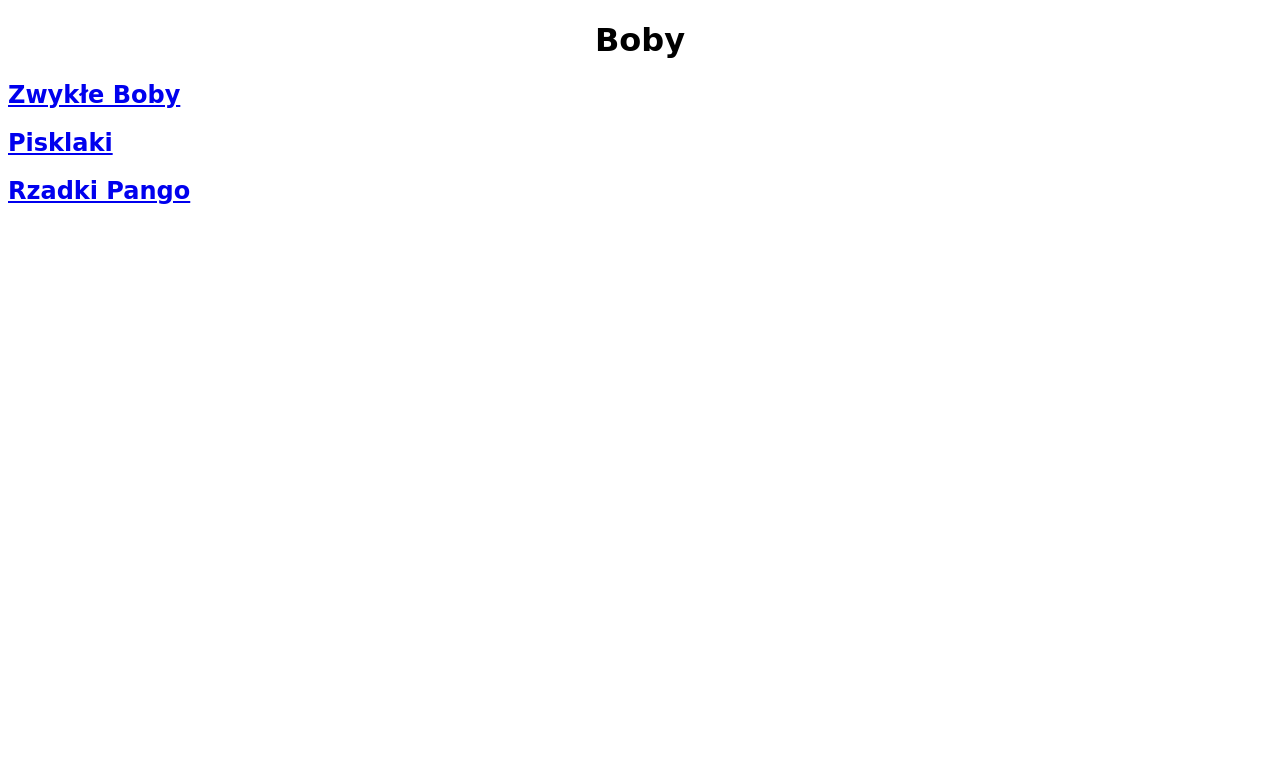
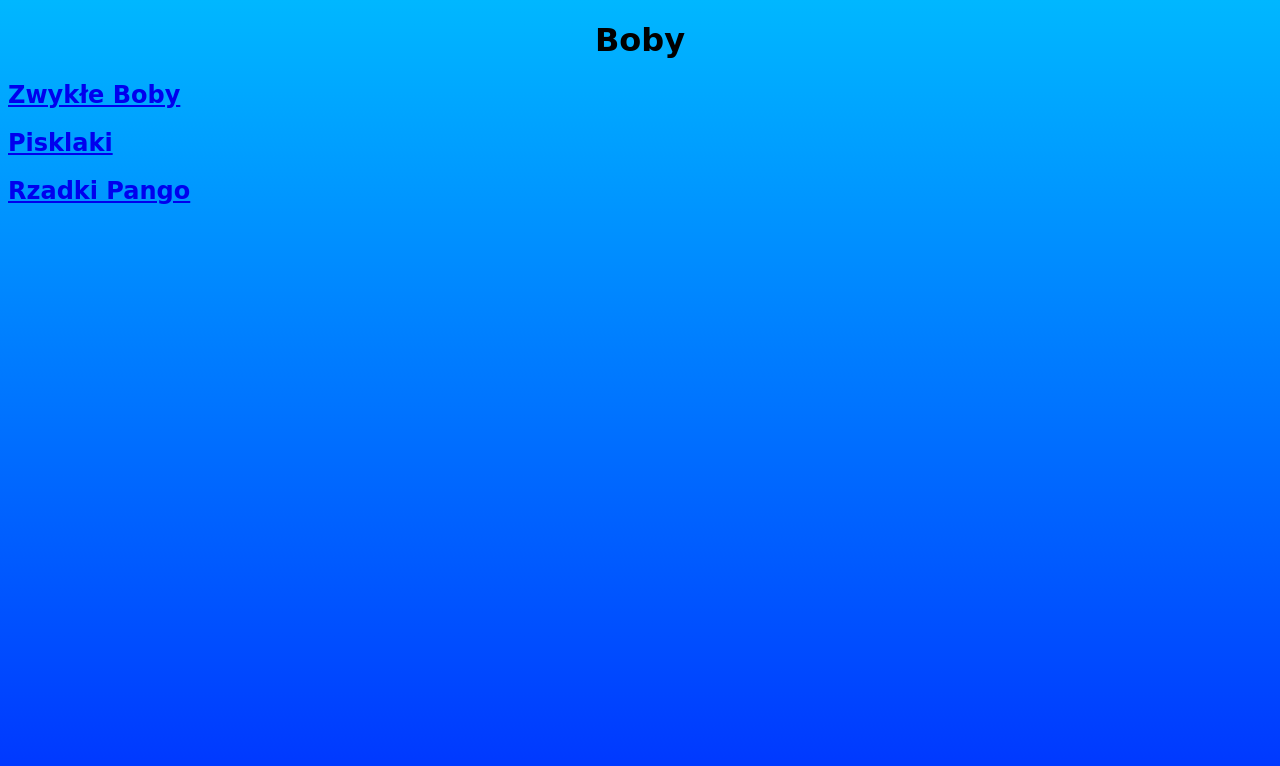
Before and after one commit to dropy-kaczory/dropy-kaczory.github.io, a plain HTML site: page index.html in a window 1280 px wide. Drawn offline with Linux system fonts and the light colour scheme.

Commit message:
stylistic update

```diff
--- a/style.css
+++ b/style.css
@@ -1,5 +1,6 @@
 body{
     font-family: "DIN Round Pro", "Nunito", cursive;
+    background: fixed no-repeat linear-gradient(#00b7ff,#0033ff);
 }
 
 #news{
```
Also changed, not shown: index.html (+0 -2 lines).
